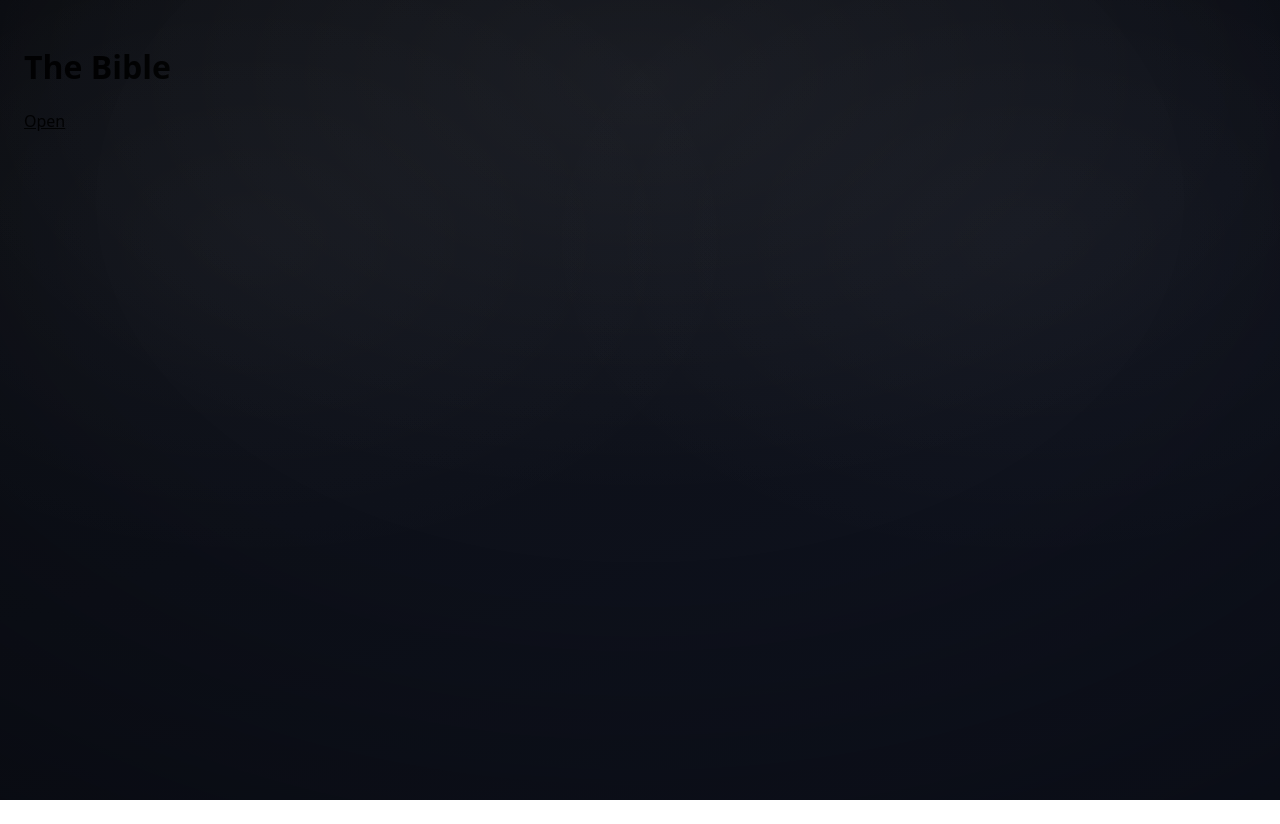
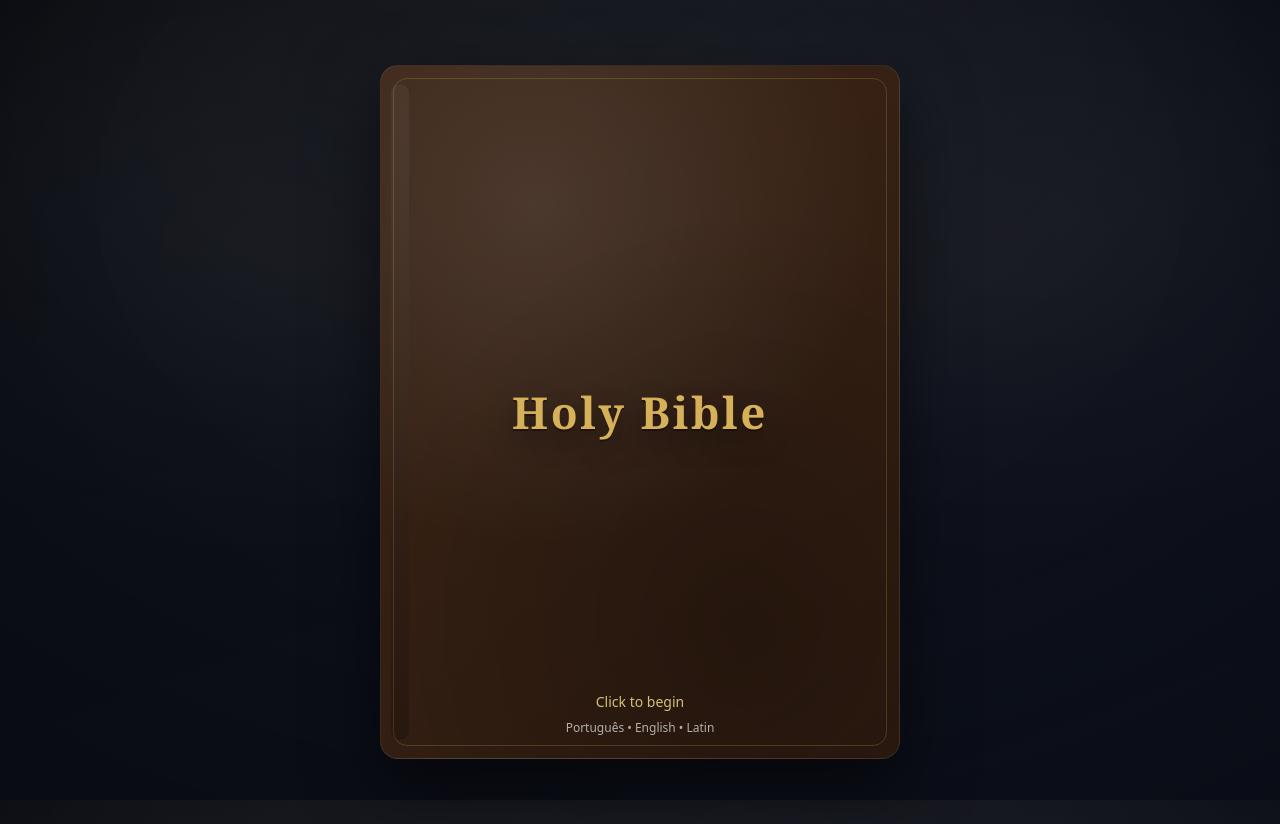
Before and after one commit to joaohb07/bible, a React (Vite) app: page / in a window 1280 px wide. Before the commit the page ends 800 px from the top, so only its background shows below. Built offline with nearby package versions, Linux system fonts and the light colour scheme.

Commit message:
feat(home): add closed book cover with Holy Bible title

```diff
--- a/src/app/app.tsx
+++ b/src/app/app.tsx
@@ -2,6 +2,7 @@
 import Providers from "./providers";
 import "../styles/globals.css";
 import "../styles/layout.css";
+import "../styles/book.css";
 import "../styles/app.css";
 
 export default function App() {
--- a/src/features/reader/components/BookClosed.tsx
+++ b/src/features/reader/components/BookClosed.tsx
@@ -0,0 +1,23 @@
+import { useNavigate } from "react-router-dom";
+
+export default function BookClosed() {
+  const navigate = useNavigate();
+
+  return (
+    <button
+      className="book-closed"
+      type="button"
+      onClick={() => navigate("/read/pt/genesis/1")}
+      aria-label="Open the Holy Bible"
+    >
+      <div className="book-title">
+        <h1>Holy Bible</h1>
+      </div>
+
+      <div className="book-cta">
+        <span>Click to begin</span>
+        <div className="hint">Português • English • Latin</div>
+      </div>
+    </button>
+  );
+}
--- a/src/pages/HomePage/HomePage.tsx
+++ b/src/pages/HomePage/HomePage.tsx
@@ -1,8 +1,11 @@
+import BookClosed from "../../features/reader/components/BookClosed";
+
 export default function HomePage() {
   return (
-    <div style={{ padding: 24 }}>
-      <h1>The Bible</h1>
-      <a href={`${import.meta.env.BASE_URL}read/pt/genesis/1`}>Open</a>
+    <div className="app-stage">
+      <div className="home-center">
+        <BookClosed />
+      </div>
     </div>
   );
 }
--- /dev/null
+++ b/src/styles/book.css
@@ -0,0 +1,124 @@
+/* src/styles/book.css */
+
+:root {
+  --paper: #f7f2e8;         /* off-white (future pages) */
+  --paper-edge: #efe6d7;
+
+  --cover: #3a2416;         /* deep brown */
+  --cover-2: #2e1b10;       /* darker edge */
+  --cover-border: rgba(255, 255, 255, 0.08);
+
+  --gold: #d6b15a;
+  --gold-2: #f1dc8a;
+
+  --shadow-strong: 0 28px 70px rgba(0, 0, 0, 0.55);
+  --shadow-soft: 0 14px 38px rgba(0, 0, 0, 0.35);
+}
+
+/* Center helper for Home */
+.home-center {
+  min-height: calc(100vh - 32px);
+  display: grid;
+  place-items: center;
+}
+
+/* Closed book cover */
+.book-closed {
+  width: min(520px, 92vw);
+  aspect-ratio: 3 / 4; /* book-ish */
+  border-radius: 18px;
+  position: relative;
+  cursor: pointer;
+  user-select: none;
+
+  background:
+    radial-gradient(120% 90% at 30% 20%, rgba(255,255,255,0.10), transparent 55%),
+    radial-gradient(120% 100% at 70% 80%, rgba(0,0,0,0.25), transparent 60%),
+    linear-gradient(145deg, var(--cover), var(--cover-2));
+
+  border: 1px solid var(--cover-border);
+  box-shadow: var(--shadow-strong);
+
+  transform: translateY(0) rotateX(0deg) rotateY(0deg);
+  transition: transform 240ms ease, box-shadow 240ms ease, filter 240ms ease;
+}
+
+/* small border around cover (fixed, elegant) */
+.book-closed::before {
+  content: "";
+  position: absolute;
+  inset: 12px;
+  border-radius: 14px;
+  border: 1px solid rgba(214, 177, 90, 0.22); /* subtle gold border */
+  pointer-events: none;
+}
+
+/* spine hint */
+.book-closed::after {
+  content: "";
+  position: absolute;
+  left: 10px;
+  top: 18px;
+  bottom: 18px;
+  width: 18px;
+  border-radius: 12px;
+  background: linear-gradient(180deg, rgba(255,255,255,0.06), rgba(0,0,0,0.25));
+  opacity: 0.8;
+  pointer-events: none;
+}
+
+.book-closed:hover {
+  transform: translateY(-6px) rotateX(2deg) rotateY(-2deg);
+  box-shadow: 0 34px 85px rgba(0,0,0,0.62);
+  filter: saturate(1.03);
+}
+
+.book-closed:active {
+  transform: translateY(-2px) rotateX(1deg) rotateY(-1deg) scale(0.995);
+}
+
+/* Title */
+.book-title {
+  position: absolute;
+  inset: 0;
+  display: grid;
+  place-items: center;
+  padding: 36px;
+  text-align: center;
+}
+
+.book-title h1 {
+  margin: 0;
+  font-family: ui-serif, Georgia, "Times New Roman", Times, serif;
+  letter-spacing: 0.06em;
+  font-weight: 700;
+  font-size: clamp(28px, 3.8vw, 44px);
+  color: var(--gold);
+  text-shadow:
+    0 2px 0 rgba(0,0,0,0.35),
+    0 12px 28px rgba(0,0,0,0.45);
+}
+
+/* Subtitle / CTA */
+.book-cta {
+  position: absolute;
+  left: 0;
+  right: 0;
+  bottom: 22px;
+  display: grid;
+  place-items: center;
+  gap: 8px;
+  padding: 0 24px;
+}
+
+.book-cta span {
+  font-family: ui-sans-serif, system-ui, -apple-system, Segoe UI, Roboto, Arial, sans-serif;
+  font-size: 14px;
+  color: rgba(241, 220, 138, 0.9);
+  opacity: 0.95;
+}
+
+.book-cta .hint {
+  font-size: 12px;
+  color: rgba(255,255,255,0.65);
+}
```
